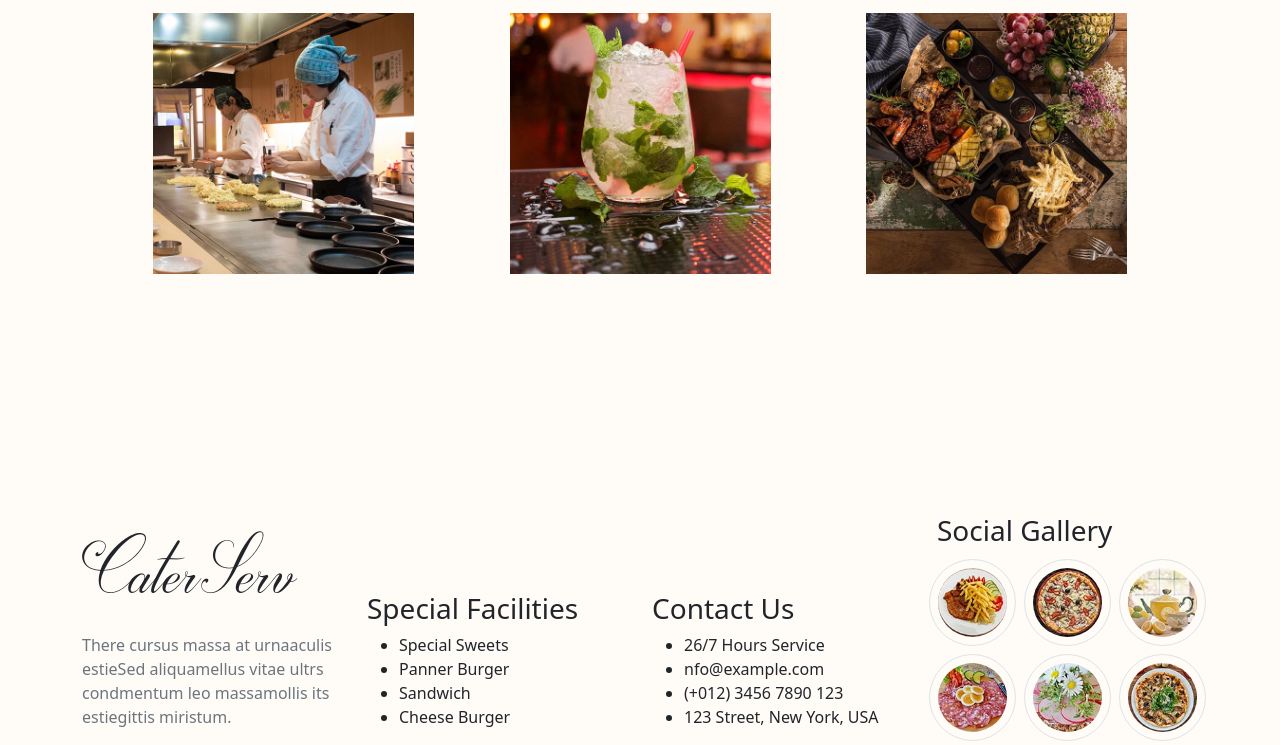
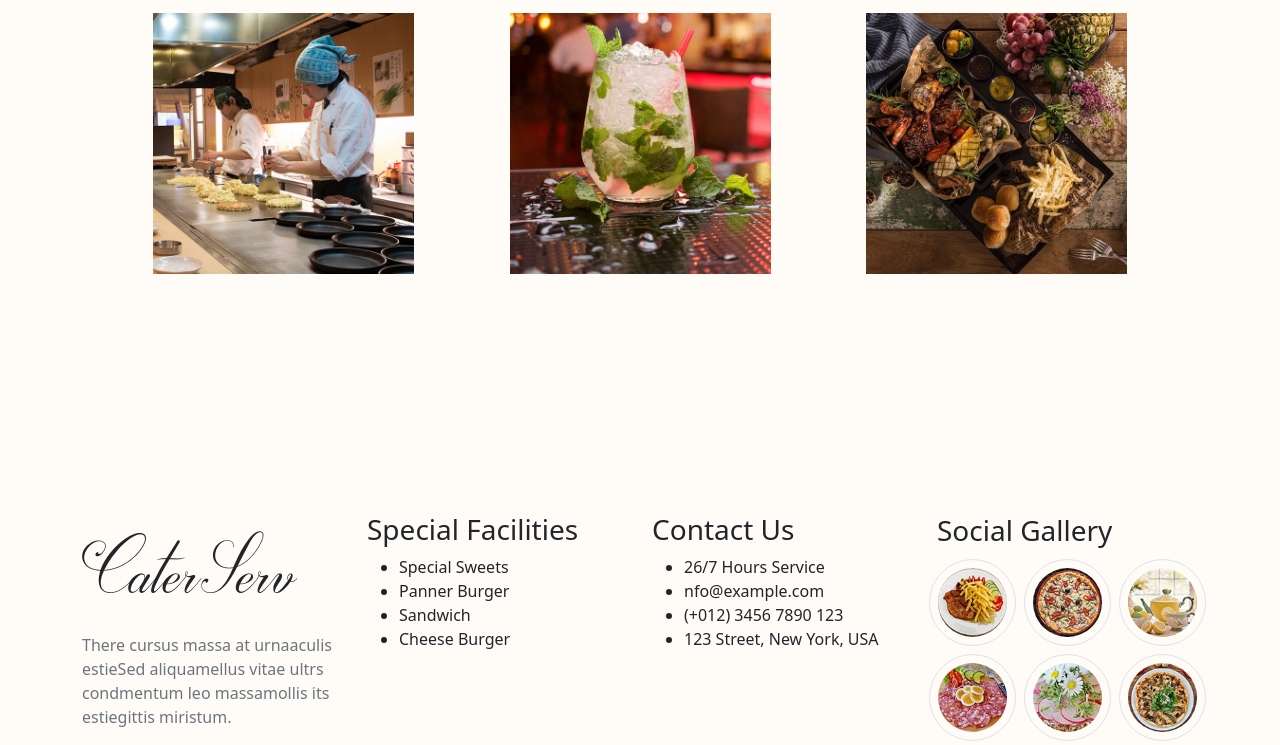
Before and after one commit to Tayyabakhatri/CODESOFT-internship, a plain HTML site: page index.html in a window 1280 px wide. Shown: the part 5476-6221 px from the top of the page. Drawn offline with nearby package versions, Linux system fonts and the light colour scheme.

Commit message:
modification

```diff
--- a/index.html
+++ b/index.html
@@ -706,7 +706,7 @@
           </div>
         </div>
         <div class="col col-12 col-md-6 col-lg-3  d-flex justify-content-center justify-content-md-start">
-          <div class="d-flex flex-column justify-content-end align-items-start">
+          <div class="d-flex flex-column ">
             <h3>Special Facilities</h3>
             <ul>
               <li>Special Sweets</li>
@@ -717,7 +717,7 @@
           </div>
         </div>
         <div class="col col-12 col-md-6 col-lg-3  d-flex justify-content-center justify-content-md-start">
-          <div class=" flex-column d-flex justify-content-end align-items-start">
+          <div class=" flex-column d-flex">
             <h3>Contact Us</h3>
             <ul>
               <li>26/7 Hours Service</li>
```
